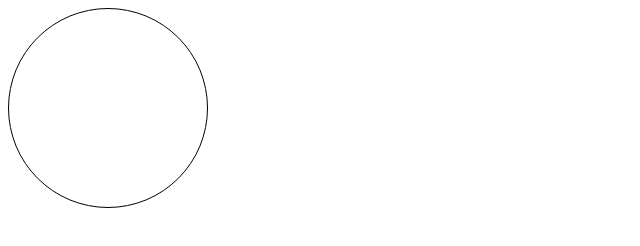
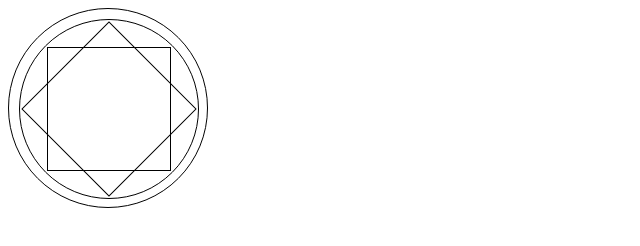
Before and after one commit to shimabukuromeg/magic-square, a plain HTML site: page index.html in a window 1280 px wide. Shown: the whole page, without its empty margins (0-640 px from the left). Drawn offline with Linux system fonts and the light colour scheme.

Commit message:
四角を二つ並べた

```diff
--- a/css/style.css
+++ b/css/style.css
@@ -8,3 +8,41 @@
     border: 1px solid black;
     border-radius: 50%;
 }
+
+.magic-square-inner-maru {
+    box-sizing: border-box;
+    position: absolute;
+    top: 5%;
+    left: 5%;
+    max-width: 180px;
+    max-height: 180px;
+    height: 180px;
+    width: 100%;
+    border: 1px solid black;
+    border-radius: 50%;
+}
+
+.magic-square-inner-shikaku-1 {
+    box-sizing: border-box;
+    position: absolute;
+    top: 19%;
+    left: 19%;
+    max-width: 124px;
+    max-height: 124px;
+    height: 124px;
+    width: 100%;
+    border: 1px solid black;
+}
+
+.magic-square-inner-shikaku-2 {
+    box-sizing: border-box;
+    position: absolute;
+    top: 19%;
+    left: 19%;
+    max-width: 124px;
+    max-height: 124px;
+    height: 124px;
+    width: 100%;
+    border: 1px solid black;
+    transform:rotate(45deg);
+}
--- a/index.html
+++ b/index.html
@@ -7,6 +7,10 @@
   </head>
   <body>
     <div class="magic-square">
+      <div class="magic-square-inner-maru">
+      </div>
+      <div class="magic-square-inner-shikaku-1"></div>
+      <div class="magic-square-inner-shikaku-2"></div>
     </div>
   </body>
 </html>
```
